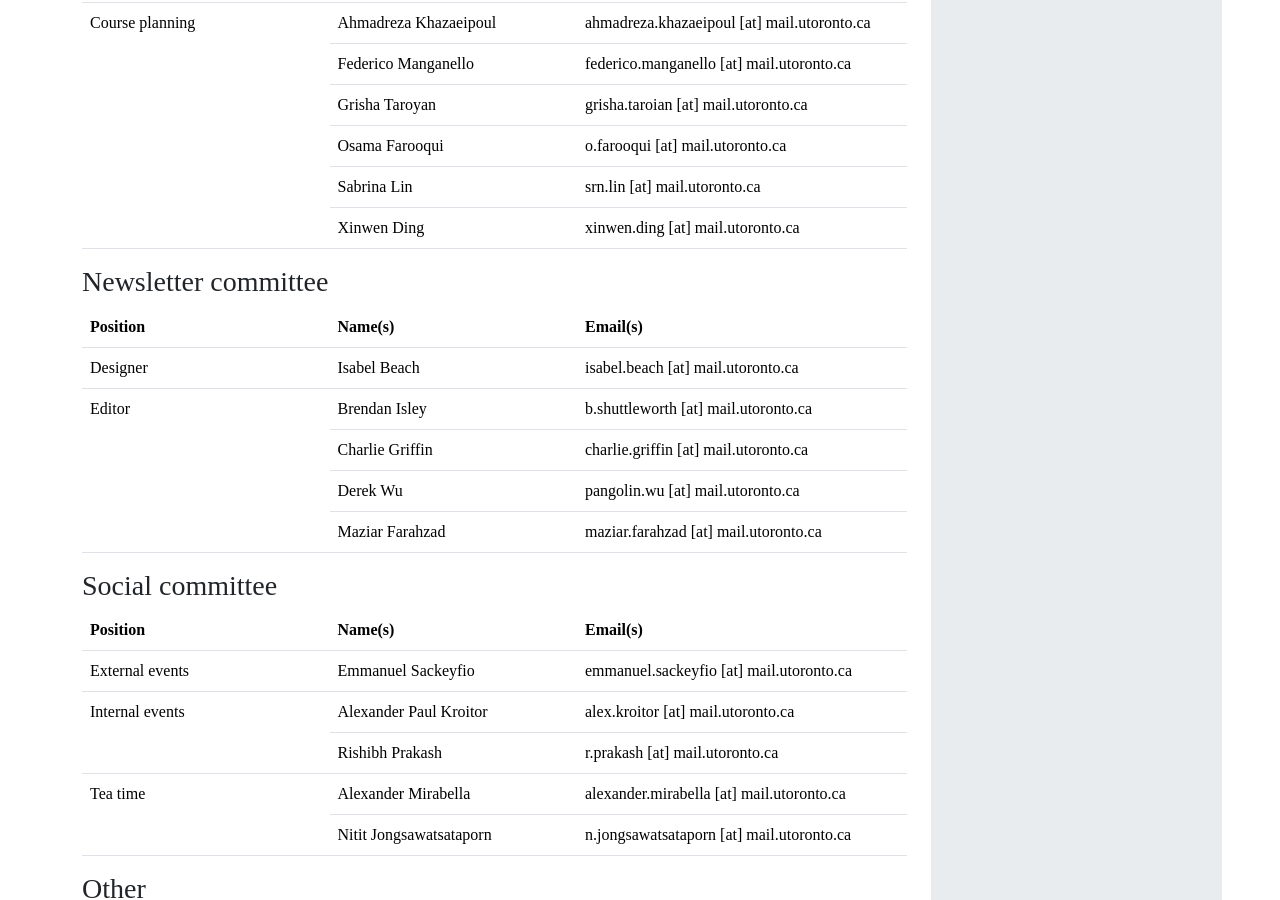
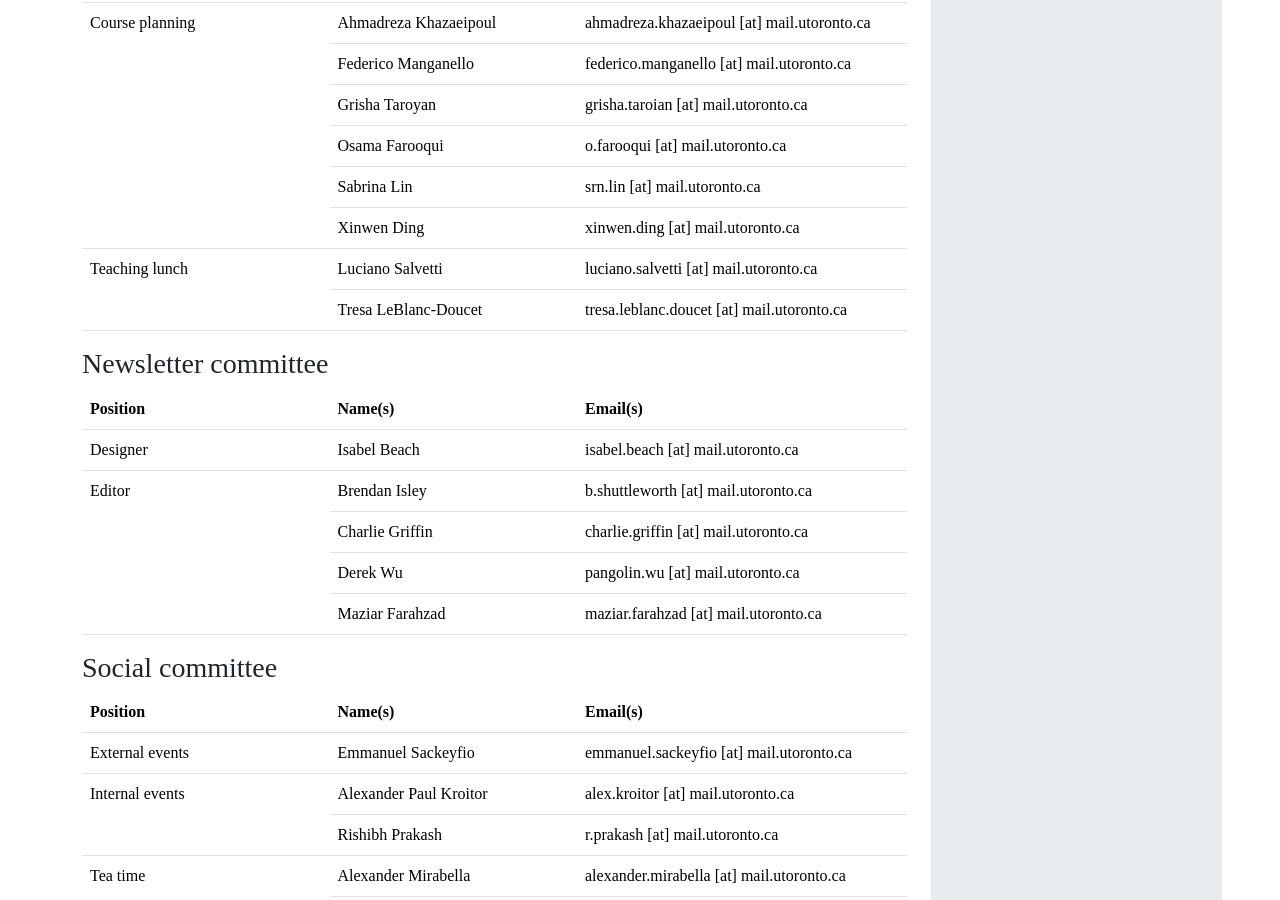
Before and after one commit to mgsa-uoft/website, a Jekyll site: the page built from cabinet/index.md, in a window 1280 px wide and 900 px high, scrolled down 692 px. Built offline with Jekyll 4.4.1, drawn with Linux system fonts in a browser that asks for light colours; some web fonts are replaced.

Commit message:
Added teaching lunch officers.

```diff
--- a/_data/cabinet/cabinet.yml
+++ b/_data/cabinet/cabinet.yml
@@ -53,6 +53,13 @@ committees:
         - name: Osama Farooqui
           email: o.farooqui@mail.utoronto.ca
 
+    - position: Teaching lunch
+      officers:
+        - name: Tresa LeBlanc-Doucet
+          email: tresa.leblanc.doucet@mail.utoronto.ca
+        - name: Luciano Salvetti
+          email: luciano.salvetti@mail.utoronto.ca
+
   Newsletter_committee:
     - position: Designer
       officers:
```
